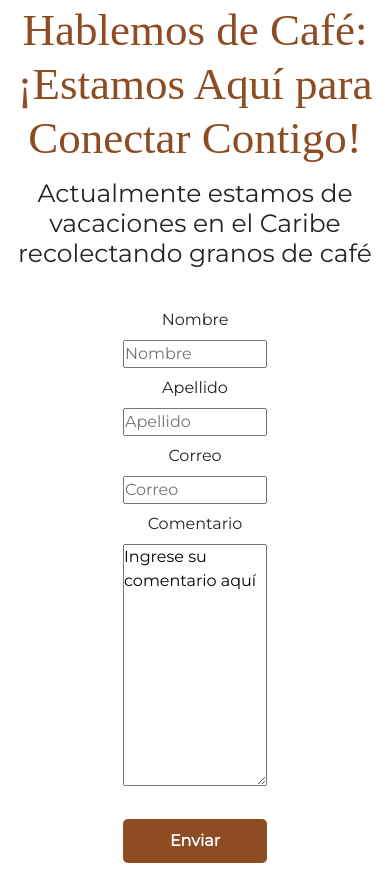
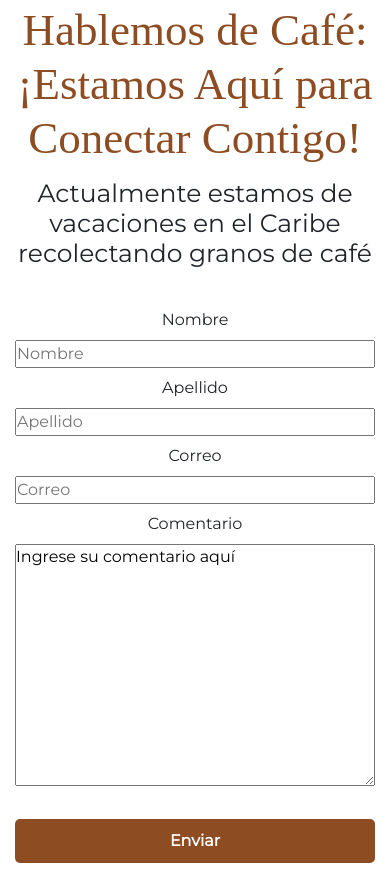
Before and after one commit to geparra/Dream-Coffee, a website: page pages/contacto.html in a window 390 px wide. Shown: the part 836-1716 px from the top of the page. Drawn offline with nearby package versions, Linux system fonts and the light colour scheme; grey boxes are pictures that could not be loaded; a web font is replaced by a local one.

Commit message:
MediaQ 2

```diff
--- a/scss/base/_media.scss
+++ b/scss/base/_media.scss
@@ -284,6 +284,18 @@
     }
 }
 
+@media screen and (max-width:700px) {
+    iframe {
+        width: 450px;
+
+    }
+
+    form {
+        width: 100%;
+    }
+
+}
+
 @media screen and (max-width:650px) {
     .nosotros-section {
         font-size: 30px;
--- a/scss/components/_contacto.scss
+++ b/scss/components/_contacto.scss
@@ -38,7 +38,6 @@ section{
     margin-left: 50px;
     form{
         gap: 8px;
-        width: 40%;
         display: flex;
         justify-content: center;
         flex-direction: column;
```
Also changed, not shown: css/estilos.css.
